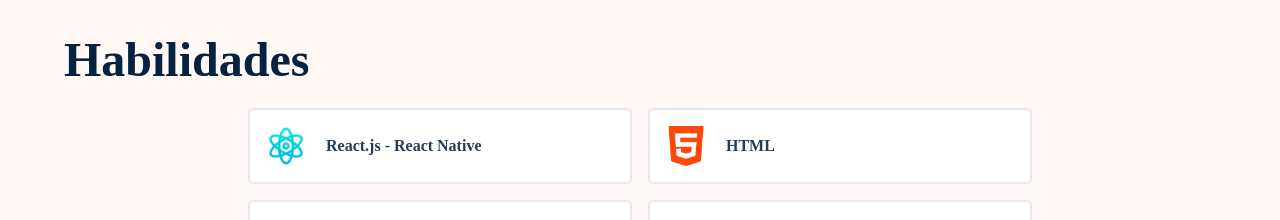
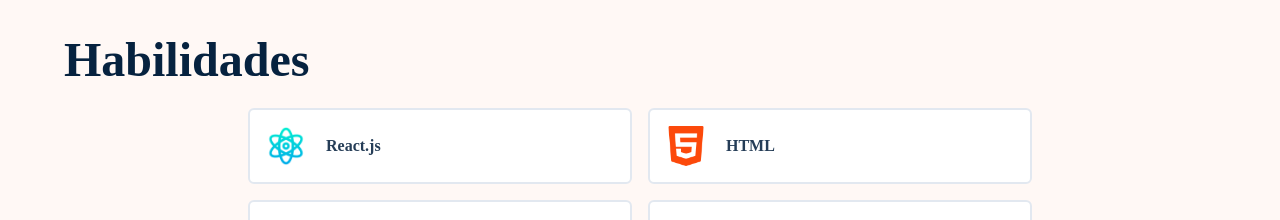
Before and after one commit to jmsr06/Portafolio, a React (Vite) app: page / in a window 1280 px wide. Shown: the part 820-1040 px from the top of the page. Built offline with nearby package versions, Linux system fonts and the light colour scheme; grey boxes are pictures that could not be loaded; a web font is replaced by a local one.

Commit message:
add javascript certificate

```diff
--- a/src/Content.js
+++ b/src/Content.js
@@ -48,7 +48,7 @@ export const content = {
     title_en: "Skills",
     skills_content: [
       {
-        name: "React.js - React Native",
+        name: "React.js",
         logo: reactjs,
       },
       {
--- a/src/components/Certificates.jsx
+++ b/src/components/Certificates.jsx
@@ -20,6 +20,10 @@ const Certificates = ({ idioma }) => {
                         <a href='https://www.freecodecamp.org/certification/jmsr06/responsive-web-design' target="_blank" className="text-xl font-bold hover:opacity-50 underline"> Responsive Web Design</a>
                         <p className='text-base'>freecodecamp.org | {idioma.id == 1 ? 'Marzo' : 'March'} 2023</p>
                     </div>
+                    <div className="flex flex-col bg-white relative group w-full gap-5 max-w-sm rounded-md border-2 border-slate-200 p-4" data-aos="fade-up" data-aos-delay={200}>
+                        <a href='https://freecodecamp.org/certification/jmsr06/javascript-algorithms-and-data-structures' target="_blank" className="text-xl font-bold hover:opacity-50 underline"> JavaScript Algorithms and Data Structures</a>
+                        <p className='text-base'>freecodecamp.org | {idioma.id == 1 ? 'Marzo' : 'March'} 2023</p>
+                    </div>
                 </div>
             </div>
         </section>
```
Also changed, not shown: 1 other file (tests, documents, lock files or other folders).
